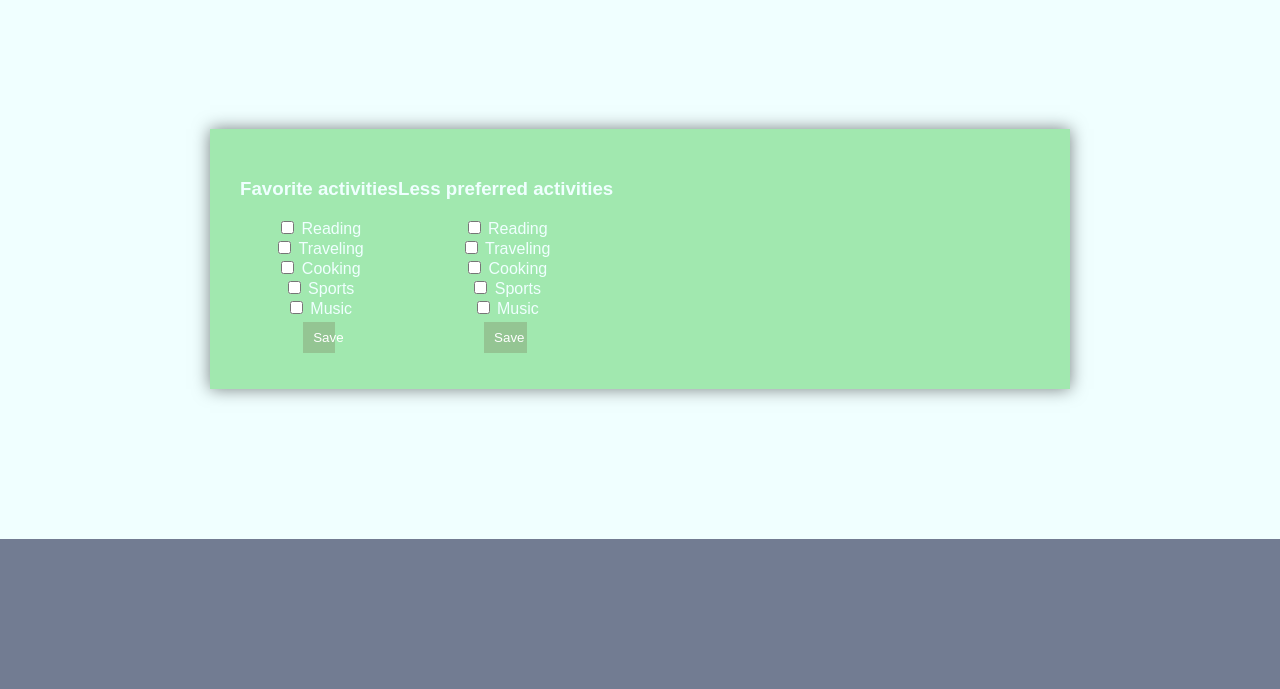
After one commit to rasmus161/Backend_conect_website, a PHP site: page /assets/pages/profile.php in a window 1280 px wide. The commit adds this page. Shown: the part 165-854 px from the top of the page. Run offline with PHP 8.4, Linux system fonts and the light colour scheme.

Commit message:
changes on styling of site yay added pofile site beginings

```diff
--- a/assets/pages/login.php
+++ b/assets/pages/login.php
@@ -32,7 +32,7 @@
                 <label for="email">Email</label><br>
                 <input type="text" name=email placeholder="Email" required><br>
 
-                <button type="submit">Register</button>
+                <button class="button-big" type="submit">Register</button>
             </form>
 
         </div>
--- /dev/null
+++ b/assets/pages/profile.php
@@ -0,0 +1,75 @@
+<!DOCTYPE html>
+<html lang="en">
+
+<head>
+    <meta charset="UTF-8">
+    <meta name="viewport" content="width=device-width, initial-scale=1.0">
+    <link rel="stylesheet" href="../../main.css">
+    <link rel="stylesheet" href="../css/profile.css">
+
+    <link rel="stylesheet" href="https://cdnjs.cloudflare.com/ajax/libs/font-awesome/5.15.4/css/all.min.css">
+    <link rel="preconnect" href="https://fonts.googleapis.com">
+    <link rel="preconnect" href="https://fonts.gstatic.com" crossorigin>
+    <link href="https://fonts.googleapis.com/css2?family=Montserrat:ital,wght@0,100..900;1,100..900&display=swap">
+    <title>Login</title>
+
+    <!-- info ideas !-->
+    <!-- lett the user only edit and save preferences on their own profile !-->
+
+</head>
+
+<body>
+
+    <?php include "../pages_content/header.php" ?>
+    <main>
+        <div class="container">
+
+        </div>
+
+        <div class="container">
+            <div class="container-inner" id="container-preferences">
+                <div class="half id=" preferences-favorite">
+                    <h3>Favorite activities</h3>
+                    <form method="post">
+                        <label><input type="checkbox" name="favorite_activities[]" value="Reading"> Reading</label><br>
+                        <label><input type="checkbox" name="favorite_activities[]" value="Traveling"> Traveling</label><br>
+                        <label><input type="checkbox" name="favorite_activities[]" value="Cooking"> Cooking</label><br>
+                        <label><input type="checkbox" name="favorite_activities[]" value="Sports"> Sports</label><br>
+                        <label><input type="checkbox" name="favorite_activities[]" value="Music"> Music</label><br>
+                        <button class="button-small" type="submit">Save</button>
+                    </form>
+
+                </div>
+                <div class="half id=" preferences-less-preferred">
+                    <h3>Less preferred activities</h3>
+                    <form method="post">
+                        <label><input type="checkbox" name="less_preferred_activities[]" value="Reading"> Reading</label><br>
+                        <label><input type="checkbox" name="less_preferred_activities[]" value="Traveling"> Traveling</label><br>
+                        <label><input type="checkbox" name="less_preferred_activities[]" value="Cooking"> Cooking</label><br>
+                        <label><input type="checkbox" name="less_preferred_activities[]" value="Sports"> Sports</label><br>
+                        <label><input type="checkbox" name="less_preferred_activities[]" value="Music"> Music</label><br>
+                        <button class="button-small" type="submit">Save</button>
+                    </form>
+                </div>
+
+
+            </div>
+        </div>
+
+        <div class="container">
+
+        </div>
+
+
+
+    </main>
+    <footer>
+
+    </footer>
+
+    <script src="../../main.js"></script>
+</body>
+
+</html>
+
+</html>
--- a/main.css
+++ b/main.css
@@ -167,7 +167,7 @@ p {
    width: 75%;
    min-width: 200px;
    max-width: 800px;
-   min-height: 300px;
+   min-height: 200px;
    background-color: var(--secondary-color);
    color: var(--bright-text);
    box-shadow: 0 0 16px rgba(0, 0, 0, 0.5);
@@ -190,7 +190,31 @@ p {
    }
 }
 
+  /* buttons  */
 
+  .button-big {
+   background-color: var(--primary-color);
+   color: white;
+   padding: 15px 20px;
+   margin: 8px 0;
+   border: none;
+   cursor: pointer;
+   width: 20%;
+}
+
+.button-small {
+   background-color: var(--primary-color);
+   color: white;
+   padding: 8px 10px;
+   margin: 4px 0;
+   border: none;
+   cursor: pointer;
+   width: 20%;
+}
+
+button:hover {
+   opacity: 0.8;
+ }
 
  /* footer styling */
  footer {
--- a/main.js
+++ b/main.js
@@ -41,7 +41,7 @@ document.addEventListener('DOMContentLoaded', () => {
     generateMenu();
 
 
-    // hamburger meny
+    // hamburger menu
 
     function hamburgerMenu() {
 
```
Also changed, not shown: assets/css/login.css (+0 -12 lines).
